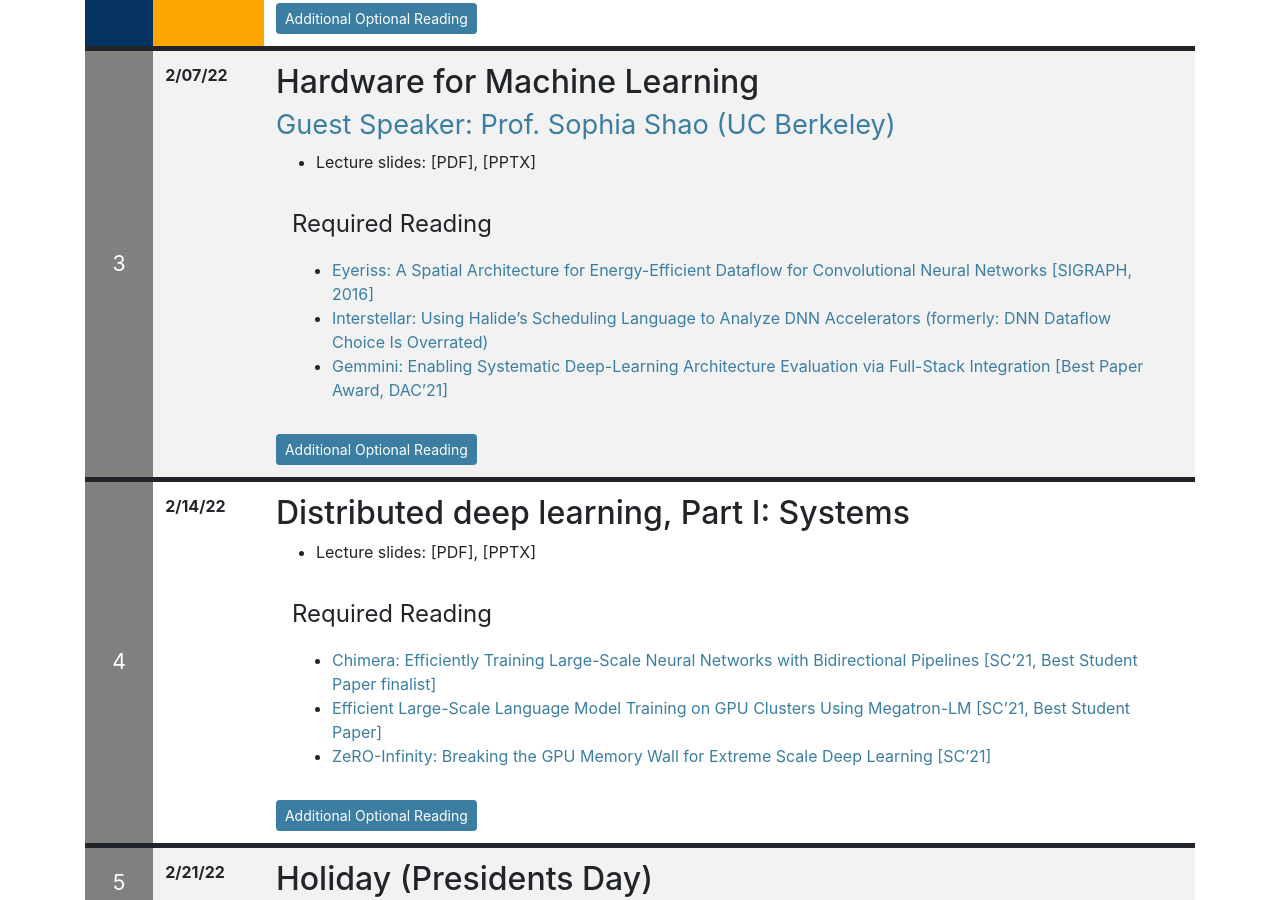
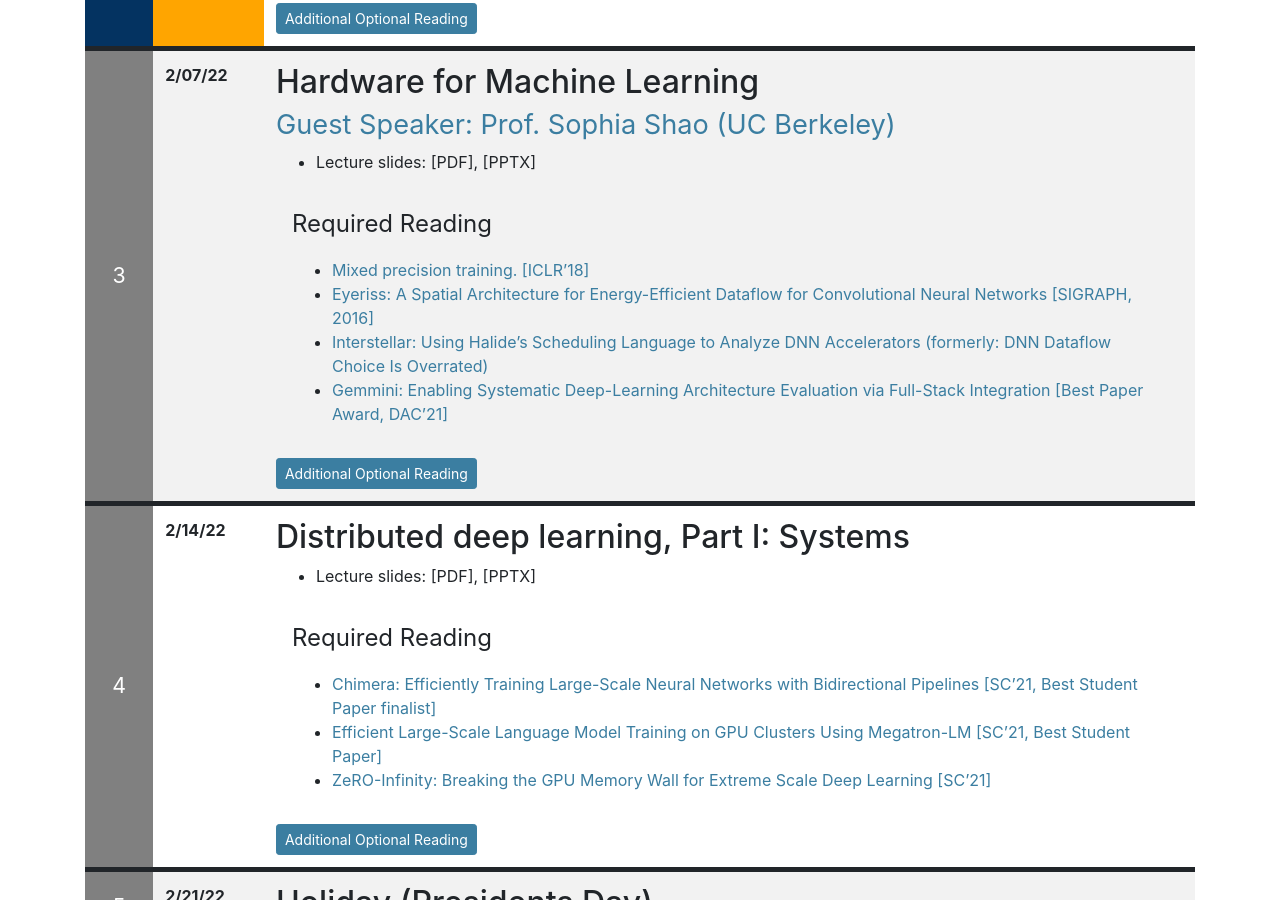
Before and after one commit to ucbrise/cs294-ai-sys-sp22, a Jekyll site: the page built from index.md, in a window 1280 px wide and 900 px high, scrolled down 1884 px. Built offline with Jekyll 4.4.1, drawn with Linux system fonts in a browser that asks for light colours; nearby versions of some CDN libraries; our own code applies the rules of GitHub Pages for plain Markdown files.

Commit message:
added paper for lec 3

```diff
--- a/index.md
+++ b/index.md
@@ -130,6 +130,7 @@ This lecture will be an overview of the class, requirements, and an introduction
 <div class="reading">
 
 <div class="required_reading" markdown="1">
+* [Mixed precision training. [ICLR’18]](https://openreview.net/pdf?id=r1gs9JgRZ)
 * [Eyeriss: A Spatial Architecture for Energy-Efficient Dataflow for Convolutional Neural Networks [SIGRAPH, 2016]](https://dspace.mit.edu/handle/1721.1/102369)
 * [Interstellar: Using Halide’s Scheduling Language to Analyze DNN Accelerators (formerly: DNN Dataflow Choice Is Overrated)](https://arxiv.org/pdf/1809.04070.pdf)
 * [Gemmini: Enabling Systematic Deep-Learning Architecture Evaluation via Full-Stack Integration [Best Paper Award, DAC’21]](https://people.eecs.berkeley.edu/~ysshao/assets/papers/genc2021-dac.pdf)
```
